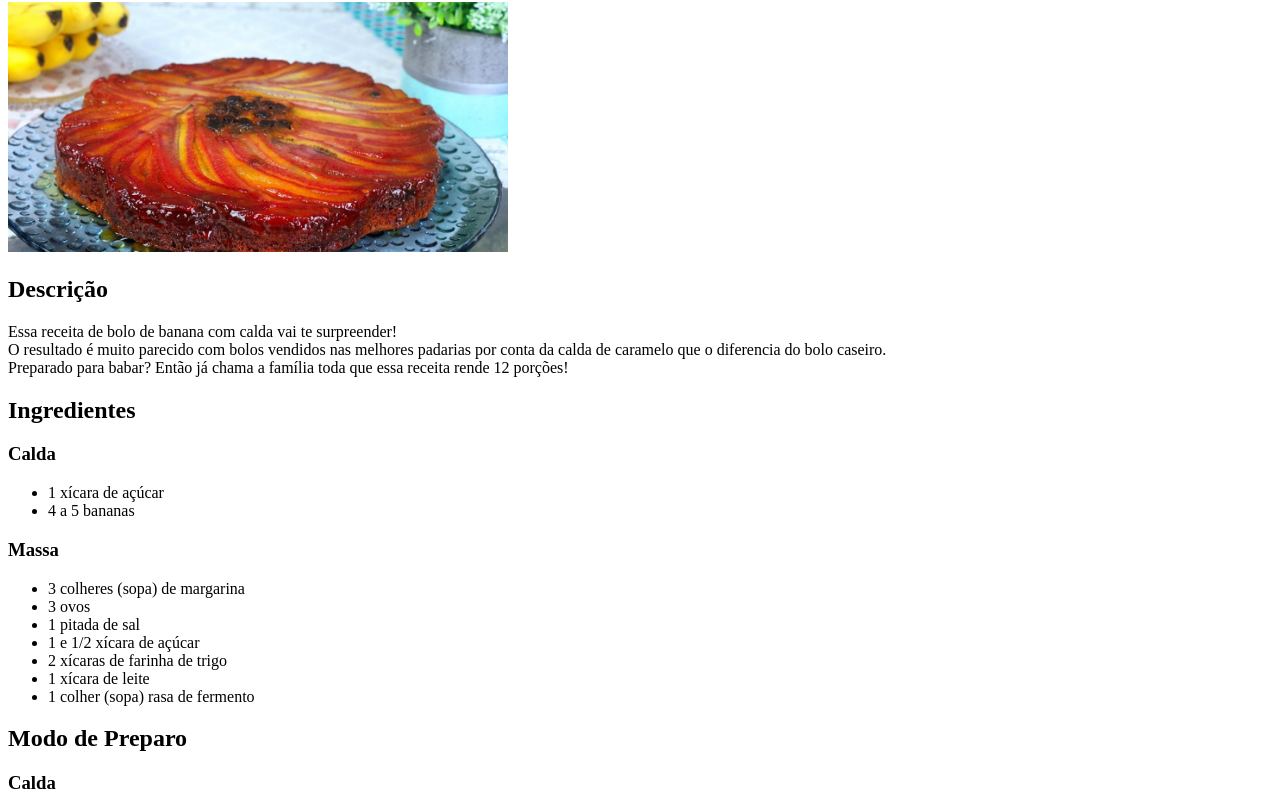
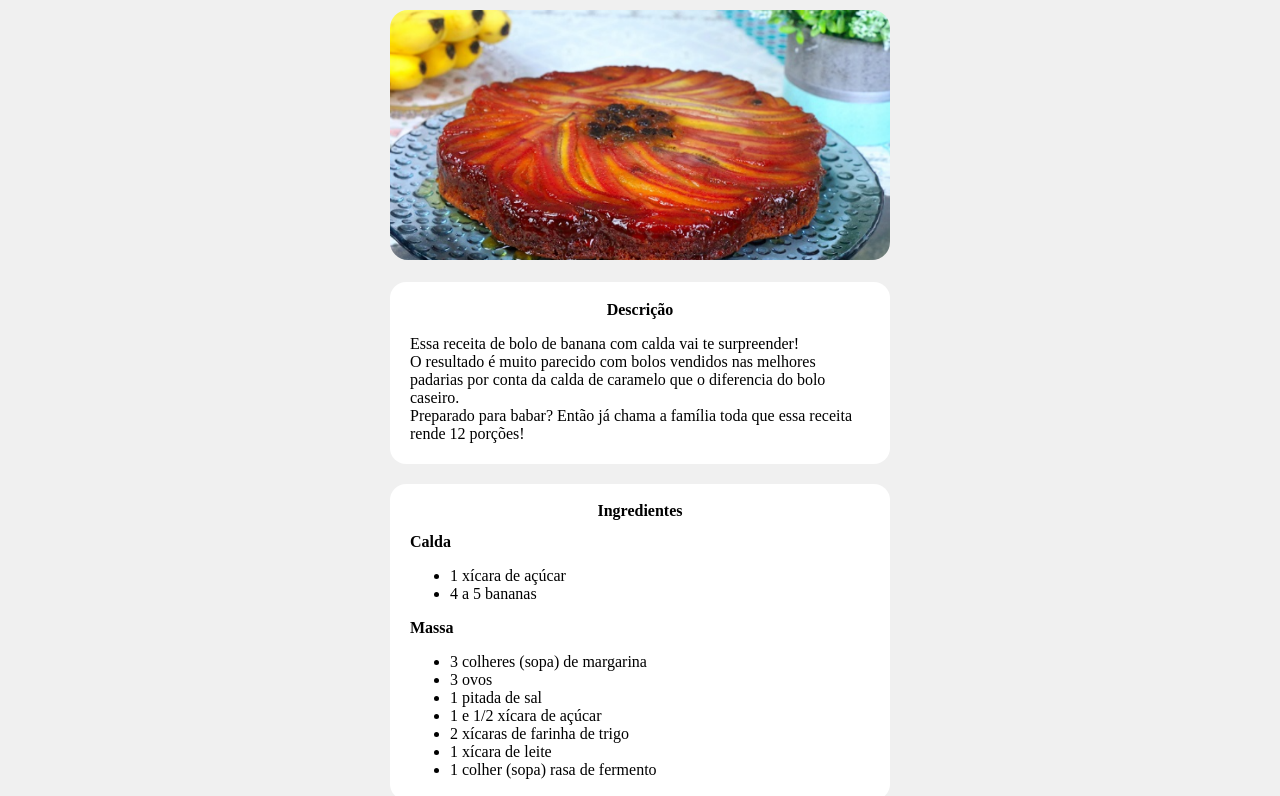
Before and after one commit to renataomon/odin-recipes, a plain HTML site: page recipes/banana_cake.html in a window 1280 px wide. Shown: the part 117-913 px from the top of the page. Drawn offline with Linux system fonts and the light colour scheme.

Commit message:
Add style styles.css in sub pages
Change banana_cake html to adapt css
Add styles.css for sub pages
Improve index.html style

```diff
--- a/recipes/banana_cake.html
+++ b/recipes/banana_cake.html
@@ -5,28 +5,38 @@
         <meta http-equiv="X-UA-Compatible" content="IE=edge">
         <meta name="viewport" content="width=device-width, initial-scale=1.0"/>
         <title>Receitas Odin - Bolo de banana</title>
+        <link rel="stylesheet" href="styles.css">
     </head>
     <body>
         <a id='top'></a>
-    <header><h5>Language <a href="./banana_cake.html">pt-BR</a> / <a href="./banana_cake_en.html">En</a></h5></header>
+        <header>
+            <h5>Language <a href="./banana_cake.html">pt-BR</a> /
+                <a href="./banana_cake_en.html">En</a></h5>
+        </header>
+        <div class="titulo">
             <h1>Bolo de Banana</h1>
-    <img src="../images/bolo-de-banana-com-calda-730x365.png" alt="Bolo de Banana" width="500">
-
-    <h2>Descrição</h2>
+            <img src="../images/bolo-de-banana-com-calda-730x365.png"
+                alt="Bolo de Banana" width="500">
+        </div>
+        <br>
+        <div class="box">
+            <h2 class="blocks">Descrição</h2>
             <p>
                 Essa receita de bolo de banana com calda vai te surpreender!<br>
                 O resultado é muito parecido com bolos vendidos nas melhores padarias por conta da calda de caramelo que o diferencia do bolo caseiro.<br>
                 Preparado para babar? Então já chama a família toda que essa receita rende 12 porções!
             </p>
+        </div>
 
-    <h2>Ingredientes</h2>
-    <h3>Calda</h3>
+        <div class="box">
+            <h2 class="blocks">Ingredientes</h2>
+            <h4>Calda</h4>
                 <ul>
                     <li>1 xícara de açúcar</li>
                     <li>4 a 5 bananas</li>
                 </ul>
 
-    <h3>Massa</h3>
+            <h4>Massa</h4>
                 <ul>
                     <li>3 colheres (sopa) de margarina</li>
                     <li>3 ovos</li>
@@ -36,14 +46,15 @@
                     <li>1 xícara de leite</li>
                     <li>1 colher (sopa) rasa de fermento</li>
                 </ul>
-
-    <h2>Modo de Preparo</h2>
-    <h3>Calda</h3>
+        </div>
+        <div class="box">
+            <h2 class="blocks">Modo de Preparo</h2>
+            <h4>Calda</h4>
                 <ol>
                     <li>Leve o açúcar ao fogo numa forma até que derreta por completo, formando um caramelo.</li>
                     <li>Adicione à calda bananas fatiadas.</li>
                 </ol>
-    <h3>Massa</h3>
+            <h4>Massa</h4>
                 <ol>
                     <li>Comece batendo as claras em neve na batedeira ou a mão. Reserve.</li>
                     <li>Separadamente, bata o açúcar, a margarina e os ovos com um garfo, fouet ou batedeira em potência leve.</li>
@@ -51,10 +62,15 @@
                     <li>Acrescente as claras em neve sem parar de bater.</li>
                     <li>Finalizada essa etapa, despeje a massa na forma previamente caramelizada e leve ao forno a 180° C por 30 minutos.</li>
                 </ol>
-    <h2>Dica</h2>
+            <h4>Dica</h4>
             <p>Se preferir, pode cozinhar o caramelo numa panela e despejar na forma em seguida!</p>
+        </div>
+
         <hr>
-    <p><a href="#top">Retornar ao topo</a></p>
+        <div class="botton">
+            <a href="#top">Retornar ao topo</a>
+            &emsp;&emsp; &emsp;&emsp;
             <a href="../index.html">Retornar a página inicial</a>
+        </div>
     </body>
 </html>
--- /dev/null
+++ b/recipes/styles.css
@@ -0,0 +1,61 @@
+html{
+    min-height: 100vh;
+    background-color: #f0f0f0;
+}
+
+header {
+    text-align: right;
+}
+
+.titulo {
+    font-family: "Brush Script MT", cursive;
+    text-align: center;
+    display:block;
+    margin-left: auto;
+    margin-right: auto;
+    font-size: 18px;
+}
+
+img {
+    border-radius: 1em;
+}
+
+.box {
+    text-align:left;
+    display:block;
+    margin-left: auto;
+    margin-right: auto;
+    font-size: 16px;
+    width: 460px;
+    background-color: white;
+    border-radius: 1em;
+    padding: 20px;
+    padding-top: 5px;
+    padding-bottom: 5px;
+    margin-bottom: 20px;
+}
+
+.blocks {
+    text-align: center;
+    display:block;
+    margin-left: auto;
+    margin-right: auto;
+    font-size: 16px;
+}
+
+ul, ol {
+    display: inline-block;
+    text-align:start;
+}
+
+.botton {
+    display: block;
+    margin-left: auto;
+    margin-right: auto;
+    text-align: center;
+}
+
+h4 {
+    padding: 0;
+    margin: 0;
+}
--- a/style_index.css
+++ b/style_index.css
@@ -1,16 +1,16 @@
 html{
     min-height: 100vh;
-    background: linear-gradient(180deg, rgb(182, 159, 97), rgb(128, 89, 24));
+    background-color: #f0f0f0;
 }
 
 header {
     text-align: right;
 }
 
-h1 {
+.titulo {
     text-align: center;
     font-size: 48px;
-    font-family:'Comic Sans', 'Arial Narrow', Arial, sans-serif;
+    font-family: "Brush Script MT", cursive;
 }
 
 #odin {
@@ -21,10 +21,6 @@ div {
     font-size: 24px;
 }
 
-.name   {
-    text-align: center;
-}
-
 .row img:hover{
     transform: scale(1.05);
     transition: all ease ;
@@ -32,20 +28,11 @@ div {
     box-shadow: 0 0 5px rgb(136, 219, 140);
 }
 
-.column {
-    display: flex;
-    flex-direction: column;
-    gap:10px;
-    align-items:center;
-    width:400px;
+  .row {
     text-align: center;
-}
-
-  /* Clear floats after image containers */
-  .row {
-    display:flex;
-    flex-direction: row;
-    justify-content: center;
+    display:block;
+    margin-left: auto;
+    margin-right: auto;
     font-size: 20px;
     gap:20px;
   }
@@ -60,9 +47,6 @@ div {
     border: 0.25vw dotted black;
     border-radius: 1em;
     display: block;
-    flex-direction: column;
-    align-items: center;
-    justify-content: center;
     margin-left: auto;
     margin-right: auto;
     width: 300px;
```
Also changed, not shown: index.html (+5 -4 lines), index_en.html (+2 -2 lines). Lines whose indentation alone changed are shown as unchanged.
